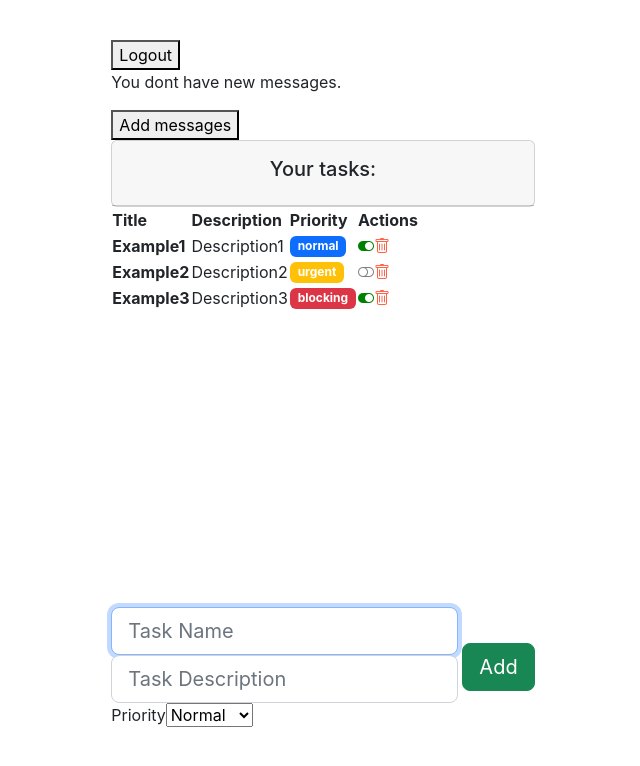
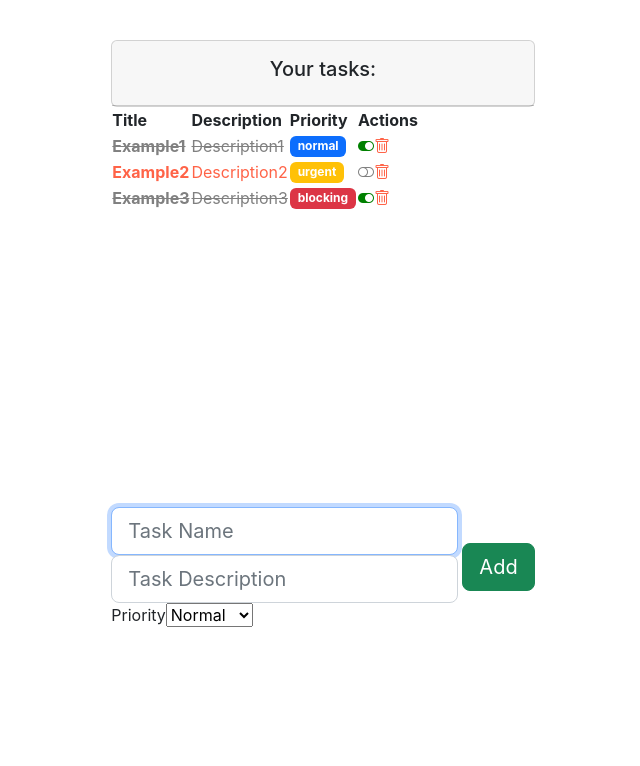
Before and after one commit to gioantonucci/OpenBootcamp, a React (Create React App) app in the folder React/hola-mundo/: page / in a window 1280 px wide. Shown: the top 766 px of the page, without its empty margins (317-957 px from the left). Built offline with nearby package versions, Linux system fonts and the light colour scheme.

Commit message:
task style

```diff
--- a/React/hola-mundo/src/App.js
+++ b/React/hola-mundo/src/App.js
@@ -1,13 +1,11 @@
 import TaskListComponent from "./components/container/task_list";
 import './App.css'
-import OptionalRender from "./components/pure/OptionalRender";
+
 
 function App() {
   return (
     <div>
-      <OptionalRender/>
       <TaskListComponent />
-
     </div>
   );
 }
--- a/React/hola-mundo/src/components/container/task_list.jsx
+++ b/React/hola-mundo/src/components/container/task_list.jsx
@@ -54,37 +54,20 @@ const TaskListComponent = () => {
   }
 
   function removeTask(task) {
-    console.log("Delete this task: ", task);
     const index = tasks.indexOf(task);
     const tempTask = [...tasks];
-
     tempTask.splice(index, 1);
-
     setTasks(tempTask);
   }
 
   function addTask(task) {
-    console.log("Add this task: ", task);
     const tempTask = [...tasks];
     tempTask.push(task);
     setTasks(tempTask);
   }
 
+  const Table = () => {
     return (
-    <div>
-      <div className="col-12">
-        <div className="card">
-          {/**Card header (title) */}
-          <div className="card-header p-3">
-            <h5>Your tasks:</h5>
-          </div>
-          {/**Card Bpdy (content) */}
-        </div>
-        <div
-          className="card-body"
-          data-mbd-perfect-scrollbar="true"
-          style={{ position: "relative", height: "400px" }}
-        >
       <table>
         <thead>
           <tr>
@@ -108,6 +91,38 @@ const TaskListComponent = () => {
           })}
         </tbody>
       </table>
+    );
+  };
+
+  let tasksTable;
+
+  if (tasks.length > 0) {
+    tasksTable = <Table />;
+  } else {
+    tasksTable = (
+      <div>
+        <h3>There aren't pending tasks! 🙂</h3>
+        <h4>Create one!</h4>
+      </div>
+    );
+  }
+
+  return (
+    <div>
+      <div className="col-12">
+        <div className="card">
+          {/**Card header (title) */}
+          <div className="card-header p-3">
+            <h5>Your tasks:</h5>
+          </div>
+          {/**Card Bpdy (content) */}
+        </div>
+        <div
+          className="card-body"
+          data-mbd-perfect-scrollbar="true"
+          style={{ position: "relative", height: "400px" }}
+        >
+          {tasksTable}
         </div>
       </div>
       <TaskForm add={addTask}></TaskForm>
--- a/React/hola-mundo/src/components/pure/OptionalRender.jsx
+++ b/React/hola-mundo/src/components/pure/OptionalRender.jsx
@@ -1,35 +1,51 @@
 import React, { useState } from "react";
 
+// ? Estilo para usuario logueado
+const loggedStyle = {
+  backgroundColor: "green",
+  color: "white",
+  fontWeight: "bold",
+};
+// ? Estilo para usuario no logueado
+const unloggedStyle = {
+  backgroundColor: "tomato",
+  color: "white",
+  fontWeight: "bold",
+};
 // LOGIN / LOGOUT BUTTONS
-const LoginButton = ({loginAction}) => {
+const LoginButton = ({ loginAction, propStyle }) => {
   return (
-        <button onClick={loginAction}>Login</button>
-    )
-}
+    <button style={propStyle} onClick={loginAction}>
+      Login
+    </button>
+  );
+};
 
-const LogoutButton = ({logoutAction}) => {
+const LogoutButton = ({ logoutAction, propStyle }) => {
   return (
-        <button onClick={logoutAction}>Logout</button>
-    )
-}
+    <button style={propStyle} onClick={logoutAction}>
+      Logout
+    </button>
+  );
+};
 
 // ? (Expresion true) && expresión => se renderiza la expresión
 // ? (Expresión false) && expresióm => no se renderiza la expresión
 
 const OptionalRender = () => {
-  const [access, setAccess] = useState(true);
+  const [access, setAccess] = useState(false);
   const [nMessages, setNMessages] = useState(0);
   //   const updateAccess = () => {
   //     setAccess(!access)
   //   }
 
   const loginAction = () => {
-    setAccess(true)
-  }
+    setAccess(true);
+  };
 
   const logoutAction = () => {
-    setAccess(false)
-  }
+    setAccess(false);
+  };
   let optionalButton;
 
   //   if(access) {
@@ -38,24 +54,37 @@ const OptionalRender = () => {
   //     optionalButton = <button onClick={updateAccess}> Login</button>
   //   }
 
-  if(access) {
-    optionalButton = <LogoutButton logoutAction={logoutAction}/>
+  if (access) {
+    optionalButton = (
+      <LogoutButton propStyle={unloggedStyle} logoutAction={logoutAction} />
+    );
   } else {
-    optionalButton = <LoginButton loginAction={loginAction}/>
+    optionalButton = (
+      <LoginButton propStyle={loggedStyle} loginAction={loginAction} />
+    );
   }
 
   // Unread messages
   let addMessages = () => {
-    setNMessages(nMessages + 1)
-  }
+    setNMessages(nMessages + 1);
+  };
 
-  return <div>
-
-    { optionalButton }
-    {nMessages > 0 && nMessages === 1 && <p> You have {nMessages} new message!</p>}
+  return (
+    <div>
+      {optionalButton}
+      {access ? (
+        <div>
+          {nMessages > 0 && nMessages === 1 && (
+            <p> You have {nMessages} new message!</p>
+          )}
           {nMessages > 1 && <p> You have {nMessages} new messages!</p>}
           {nMessages === 0 && <p> You dont have new messages.</p>}
-    <button on onClick={addMessages}> Add messages</button>
-  </div>;
+          <button on onClick={addMessages}>
+            Add messages
+          </button>
+        </div>
+      ) : null}
+    </div>
+  );
 };
 export default OptionalRender;
--- a/React/hola-mundo/src/components/pure/task.jsx
+++ b/React/hola-mundo/src/components/pure/task.jsx
@@ -46,7 +46,6 @@ function TaskComponent({ task, complete, remove }) {
           className="bi-toggle-on task-action"
           style={{
             color: "green",
-
           }}
         ></i>
       );
@@ -57,15 +56,27 @@ function TaskComponent({ task, complete, remove }) {
           className="bi-toggle-off task-action"
           style={{
             color: "grey",
-
           }}
         ></i>
       );
     }
   }
 
+  const taskCompleted = {
+    color: "grey",
+    textDecoration: "line-through",
+    fontWeight: "bold",
+  };
+  const taskPending = {
+    color: "tomato",
+    fontWeight: "bold",
+  };
+
   return (
-    <tr className="fw-normal">
+    <tr
+      className="fw-normal"
+      style={task.completed ? taskCompleted : taskPending}
+    >
       <th>
         <span className="">{task.name}</span>
       </th>
@@ -91,8 +102,8 @@ function TaskComponent({ task, complete, remove }) {
 
 TaskComponent.propTypes = {
   task: PropTypes.instanceOf(Task).isRequired,
-  complete: PropTypes.func.isRequired,
-  remove: PropTypes.func.isRequired
+  completed: PropTypes.func.isRequired,
+  remove: PropTypes.func.isRequired,
 };
 
 export default TaskComponent;
```
Also changed, not shown: React/hola-mundo/src/components/pure/greetingStyled.jsx (+6 -3 lines). Lines whose indentation alone changed are shown as unchanged.
